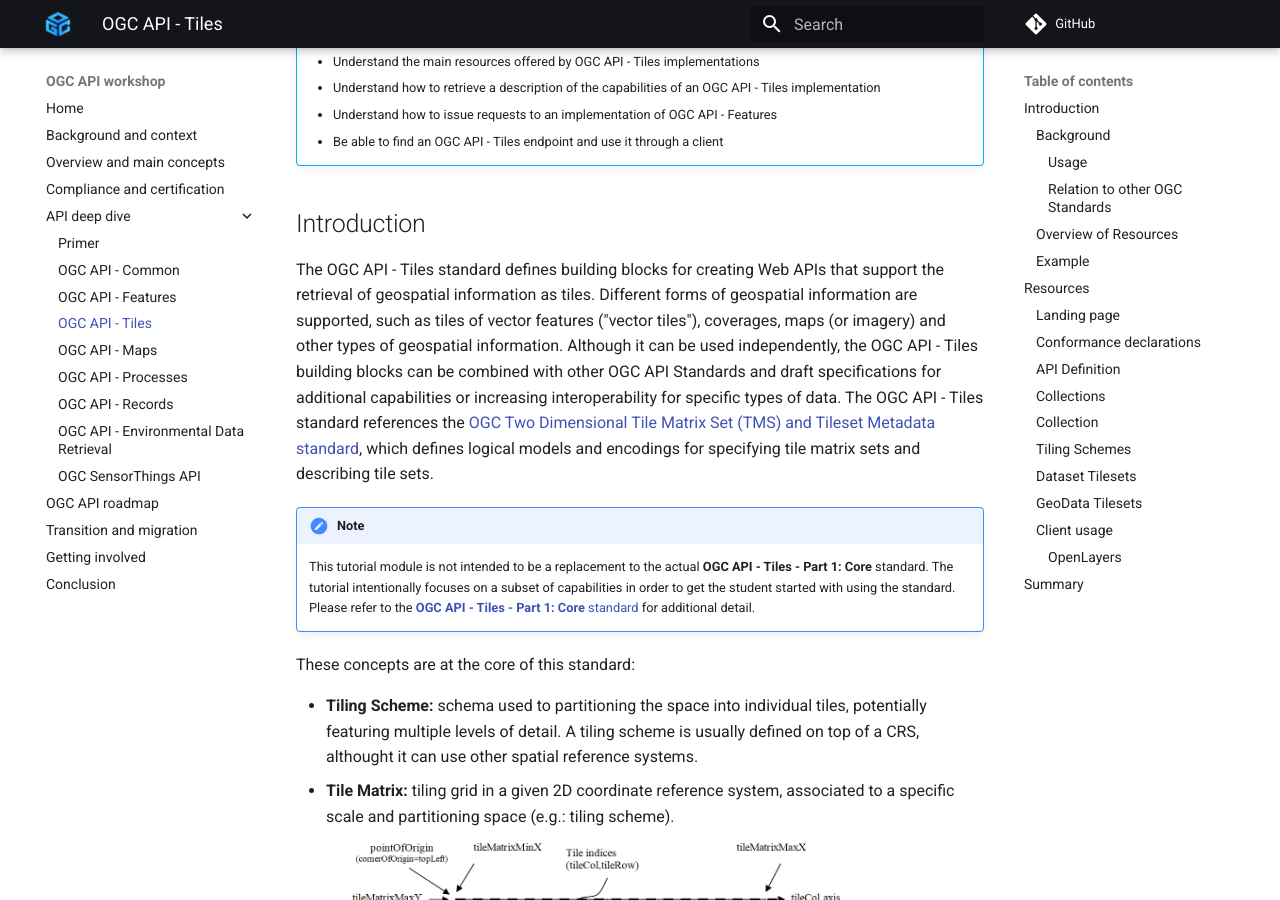
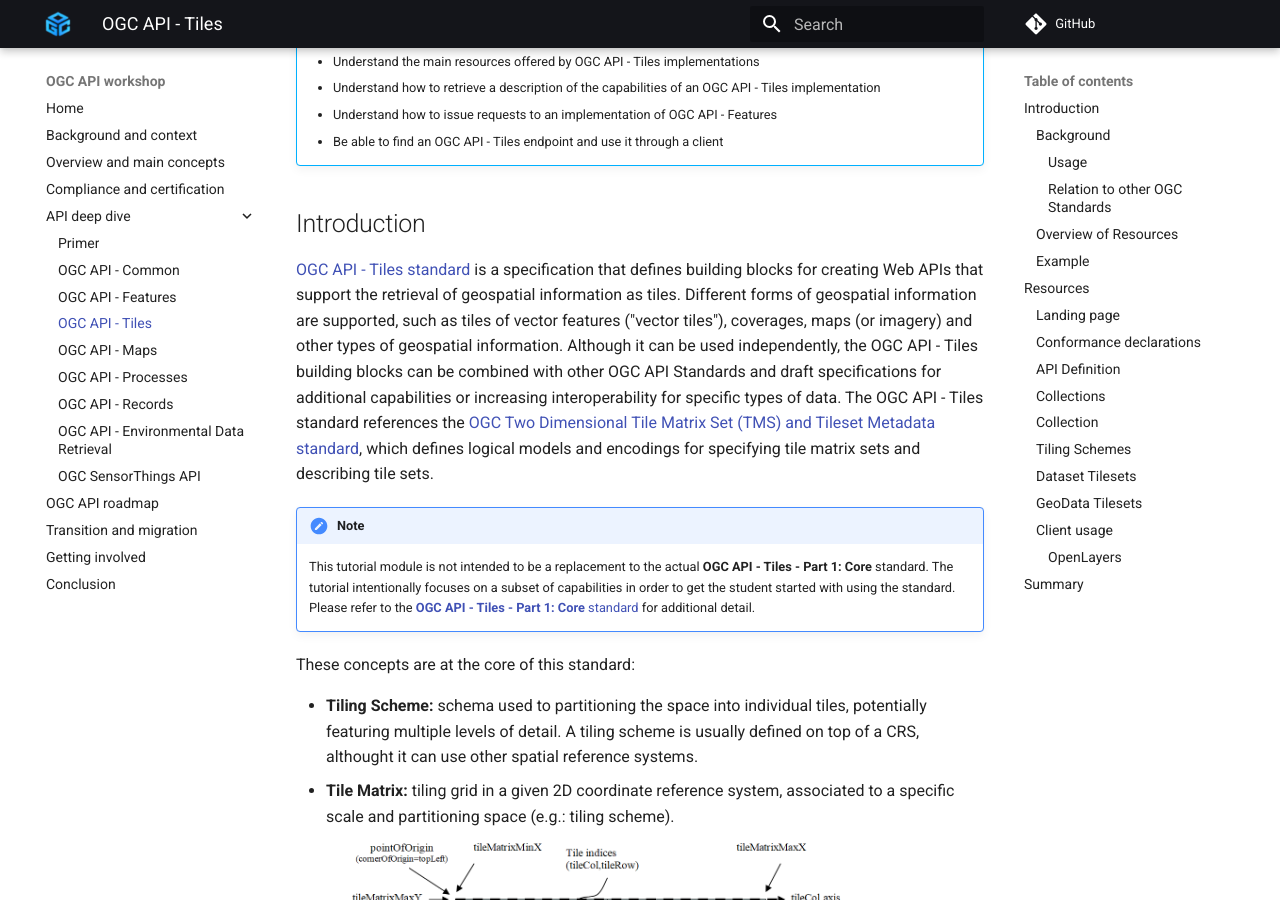
Before and after one commit to opengeospatial/ogcapi-workshop, an MkDocs documentation site: the page built from workshop/content/docs/api-deep-dive/tiles.md, in a window 1280 px wide and 900 px high, scrolled down 369 px. Built offline with MkDocs 1.6.1 and Material for MkDocs 9.7.7, drawn with Linux system fonts in a browser that asks for light colours; comment, search, counter and statistics services are not loaded.

Commit message:
Added links to micro websites (#53)
* - linked micro-websites

* - harmonised language, to match the description of other Standards.

---------

Co-authored-by: doublebyte1 <info@doublebyte.net>

```diff
--- a/workshop/content/docs/api-deep-dive/tiles.md
+++ b/workshop/content/docs/api-deep-dive/tiles.md
@@ -20,7 +20,7 @@ title: OGC API - Tiles
 
 ## Introduction
 
-The OGC API - Tiles standard defines building blocks for creating Web
+[OGC API - Tiles standard](https://tiles.developer.ogc.org/) is a specification that defines building blocks for creating Web
 APIs that support the retrieval of geospatial information as tiles.
 Different forms of geospatial information are supported, such as tiles
 of vector features ("vector tiles"), coverages, maps (or imagery) and
```
Also changed, not shown: workshop/content/docs/api-deep-dive/features.md (+1 -1 lines), workshop/content/docs/api-deep-dive/records.md (+1 -1 lines).
